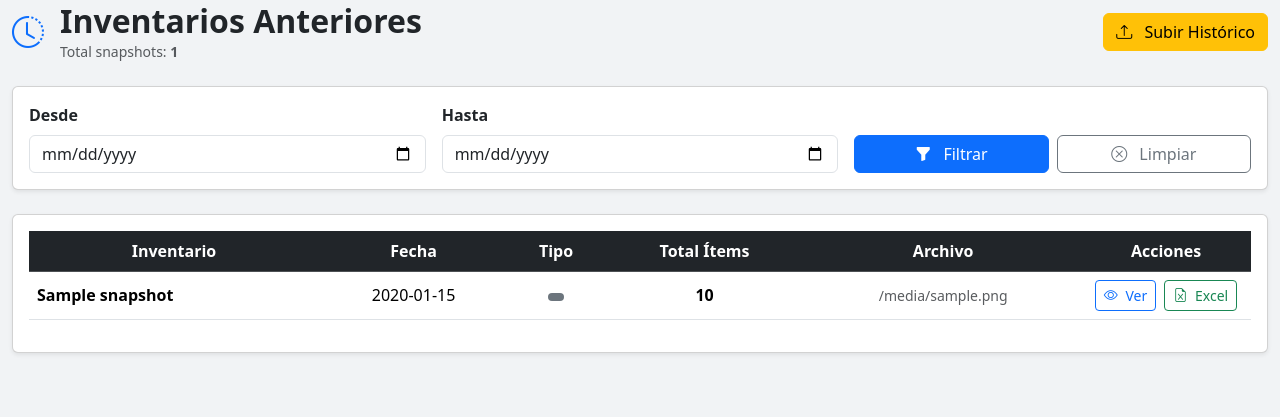
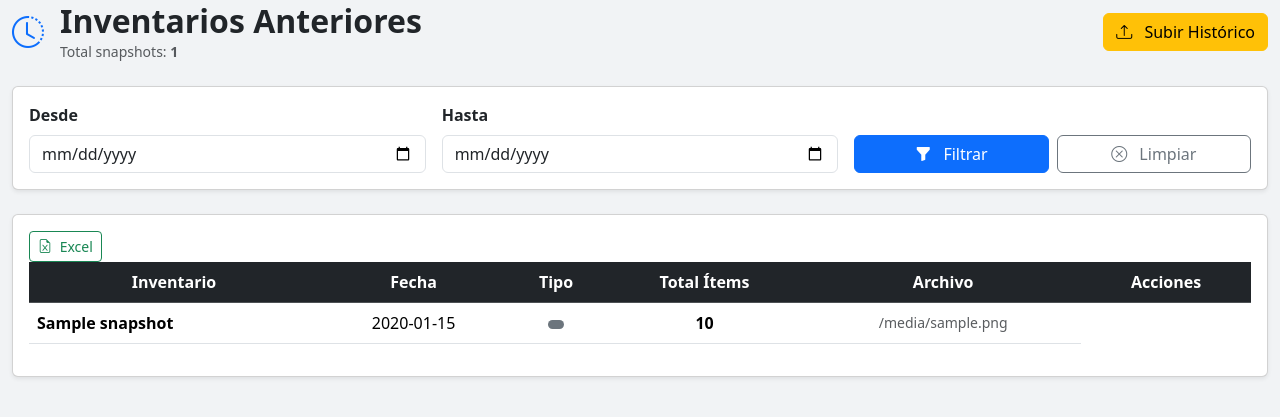
Before and after one commit to Joselu04991/warehouse_mro_4-main, a Python web app: template templates/inventory/history.html in a window 1280 px wide. Shown: the part 179-596 px from the top of the page. Run offline with Jinja, Linux system fonts and the light colour scheme; the template is opened without the code that fills it: most values are stand-ins (such as "Sample title", 1, 10 or a date in 2020).

Commit message:
Update history.html

```diff
--- a/templates/inventory/history.html
+++ b/templates/inventory/history.html
@@ -87,12 +87,6 @@
               {{ s.source_filename or '—' }}
             </td>
 
-            <td class="text-center">
-              <a href="{{ url_for('inventory.history_detail', snapshot_id=s.snapshot_id) }}"
-                 class="btn btn-sm btn-outline-primary me-1">
-                <i class="bi bi-eye me-1"></i> Ver
-              </a>
-
               <a href="{{ url_for('inventory.history_download', snapshot_id=s.snapshot_id) }}"
                  class="btn btn-sm btn-outline-success">
                 <i class="bi bi-file-earmark-excel me-1"></i> Excel
```
